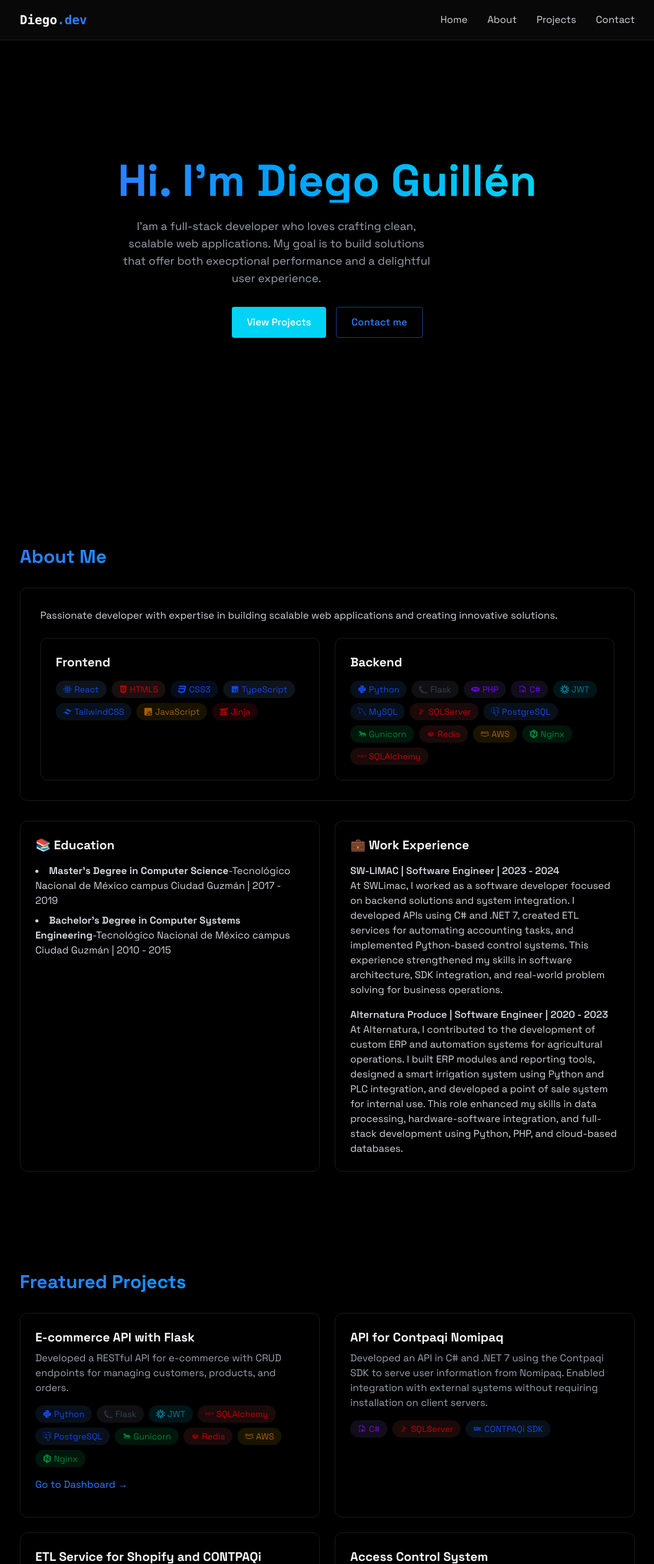
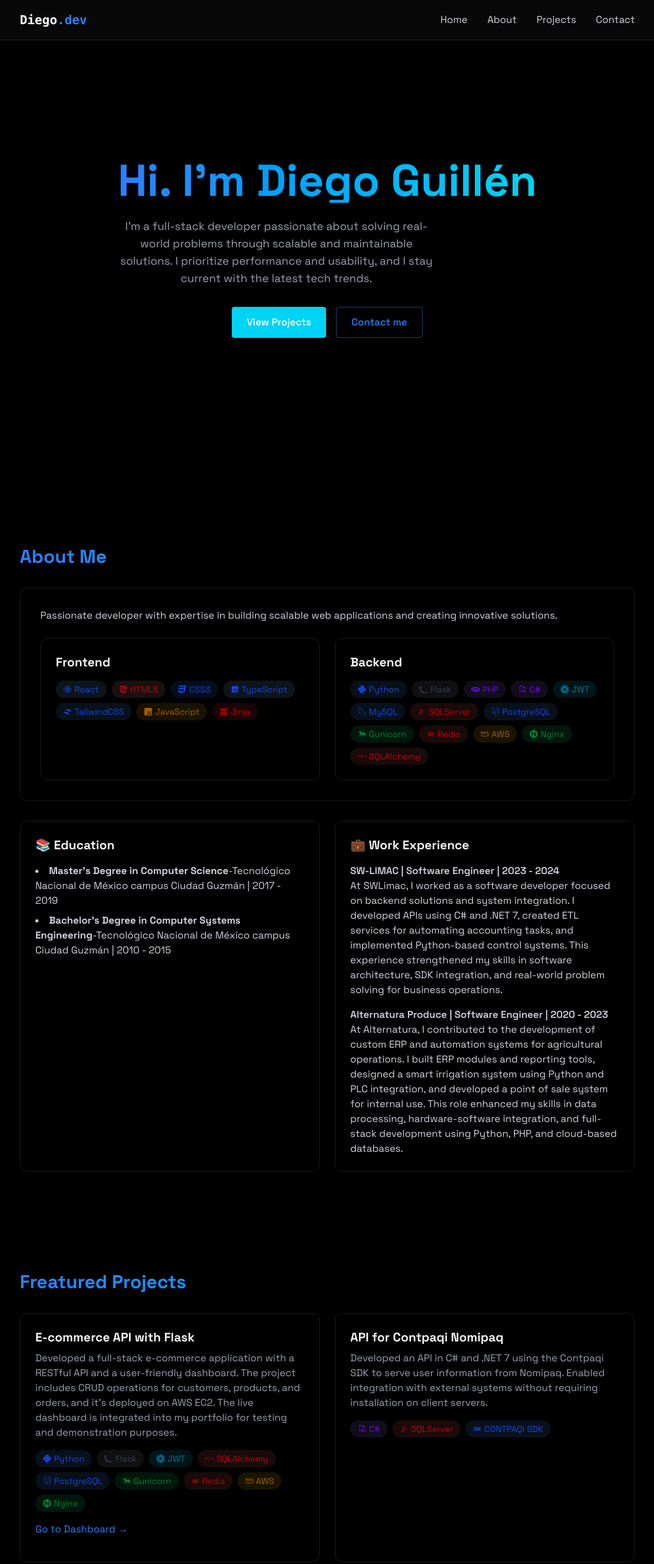
Before and after one commit to Dag-c/diegodev-portfolio, a React (Vite) app: page / in a window 1280 px wide. Shown: the top 2523 px of the page at 62% size, without its empty margins (112-1167 px from the left). Built offline with nearby package versions, Linux system fonts and the light colour scheme.

Commit message:
Correctly some messages and add the link to API documentation in Dashboard component

```diff
--- a/src/components/sections/Dashboard.tsx
+++ b/src/components/sections/Dashboard.tsx
@@ -28,6 +28,15 @@ export function Dashboard() {
                         duration-200 hover:-translate-y-0.5 hover: shadow-[0_0_15px_rgba(59, 130, 246, 0.2)] hover:bg-blue-500/10">
             Product List
           </Link>
+          <a
+            href="https://apiecommercedagc.ddns.net/apidocs/"
+            target="_blank"
+            rel="noopener noreferrer"
+            className="text-center w-full border border-blue-500/50 text-blue-500 py-3 px-6 rounded font-medium transition-all
+                      duration-200 hover:-translate-y-0.5 hover:shadow-[0_0_15px_rgba(59, 130, 246, 0.2)] hover:bg-blue-500/10"
+          >
+            API Documentation
+          </a>
           <Link to="/" className="text-center w-full border border-blue-500/50 text-blue-500 py-3 px-6 rounded font-medium transition-all
                         duration-200 hover:-translate-y-0.5 hover: shadow-[0_0_15px_rgba(59, 130, 246, 0.2)] hover:bg-blue-500/10">
             Return to portfolio
--- a/src/components/sections/Home.tsx
+++ b/src/components/sections/Home.tsx
@@ -17,9 +17,8 @@ export const Home = () => {
                     Hi. I'm Diego Guillén
                 </h1>
                 <p className="text-gray-400 text-lg mb-8 max-w-lg max-auto">
-                    I'am a full-stack developer who loves crafting clean, scalable web applications.
-                    My goal is to build solutions that offer both execptional performance and a delightful
-                    user experience.
+                    I'm a full-stack developer passionate about solving real-world problems through scalable and maintainable solutions.
+                    I prioritize performance and usability, and I stay current with the latest tech trends.
                 </p>
                 <div className="flex justify-center space-x-4">
                     <button
--- a/src/components/sections/Projects.tsx
+++ b/src/components/sections/Projects.tsx
@@ -234,7 +234,9 @@ export const Projects = () => {
 
                     <h3 className='text-xl font-bold mb-2'>E-commerce API with Flask</h3>
                     <p className='text-gray-400 mb-4'>
-                        Developed a RESTful API for e-commerce with CRUD endpoints for managing customers, products, and orders.
+                        Developed a full-stack e-commerce application with a RESTful API and a user-friendly dashboard.
+                        The project includes CRUD operations for customers, products, and orders, and it's deployed on AWS EC2.
+                        The live dashboard is integrated into my portfolio for testing and demonstration purposes.
                     </p>
                     <div className="flex flex-wrap gap-2">
                         {api_ecommercer.map((tech, key) => (
```
